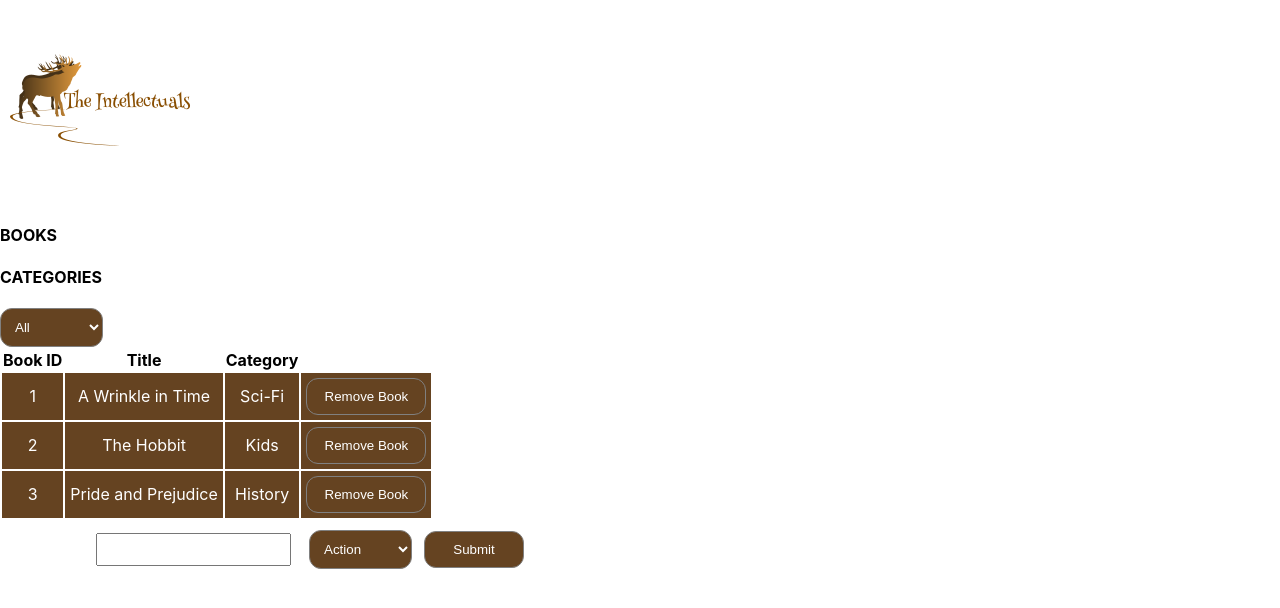
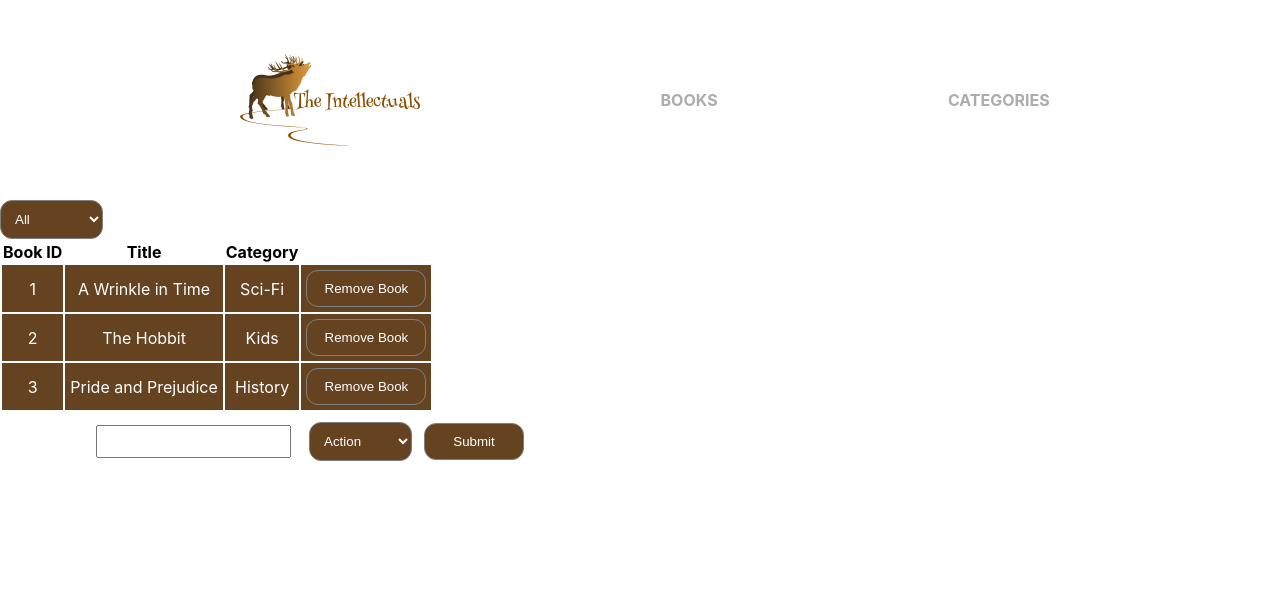
Before and after one commit to ampaire/BookStore, a React (Create React App) app: page / in a window 1280 px wide. Shown: the top 608 px of the page. Built offline with nearby package versions, Linux system fonts and the light colour scheme.

Commit message:
Add header styling

```diff
--- a/src/components/App.js
+++ b/src/components/App.js
@@ -8,7 +8,7 @@ function App() {
     <div className="App">
       <div className="container">
         <header className="header">
-          <img className="react-logo" src={logo} alt="logo" />
+          <img className="book-logo" src={logo} alt="logo" />
           <h4>BOOKS</h4>
           <h4>CATEGORIES</h4>
         </header>
--- a/src/index.css
+++ b/src/index.css
@@ -88,3 +88,11 @@ input {
   text-align: center;
   width: 100%;
 }
+
+.header {
+  display: flex;
+  width: 100%;
+  align-items: center;
+  justify-content: space-evenly;
+  color: rgb(173, 171, 171);
+}
```
